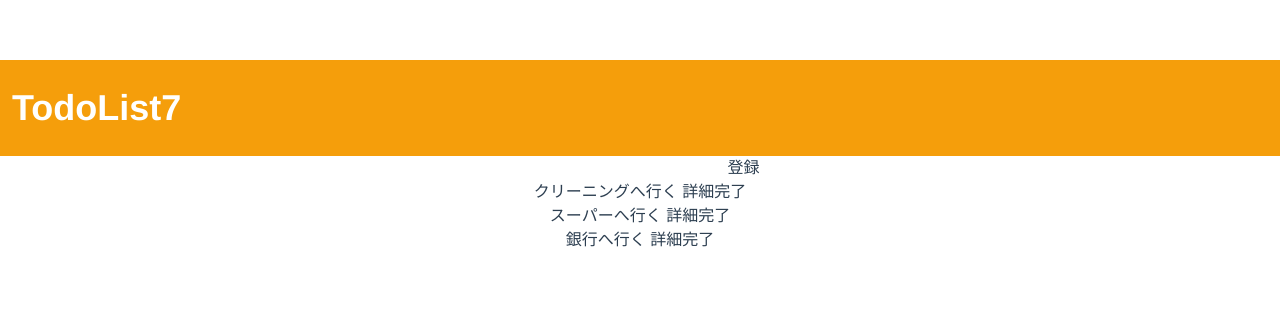
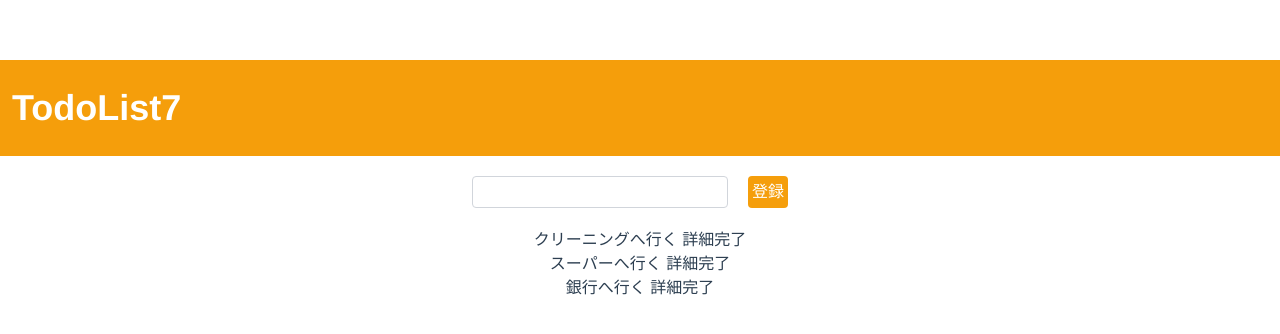
Before and after one commit to masayuki201/VueTodoList7, a Vue app: page / in a window 1280 px wide. Shown: the top 334 px of the page. Built offline with nearby package versions, Linux system fonts and the light colour scheme.

Commit message:
add:style for inputText

```diff
--- a/src/components/TodoInput.vue
+++ b/src/components/TodoInput.vue
@@ -1,6 +1,6 @@
 <template>
-  <input v-model="todoRef" type="text">
-  <button @click="add">登録</button>
+  <input v-model="todoRef" type="text" class="inputText">
+  <button @click="add" class="inputButton">登録</button>
 </template>
 
 <script lang="ts">
@@ -38,6 +38,12 @@ export default defineComponent({
 });
 </script>
 
-<style scoped>
+<style>
+.inputText{
+  @apply border rounded border-gray-300　box-border h-8 w-64;
+}
 
+.inputButton{
+  @apply rounded bg-yellow-500 text-white m-5 p-1;
+}
 </style>
```
